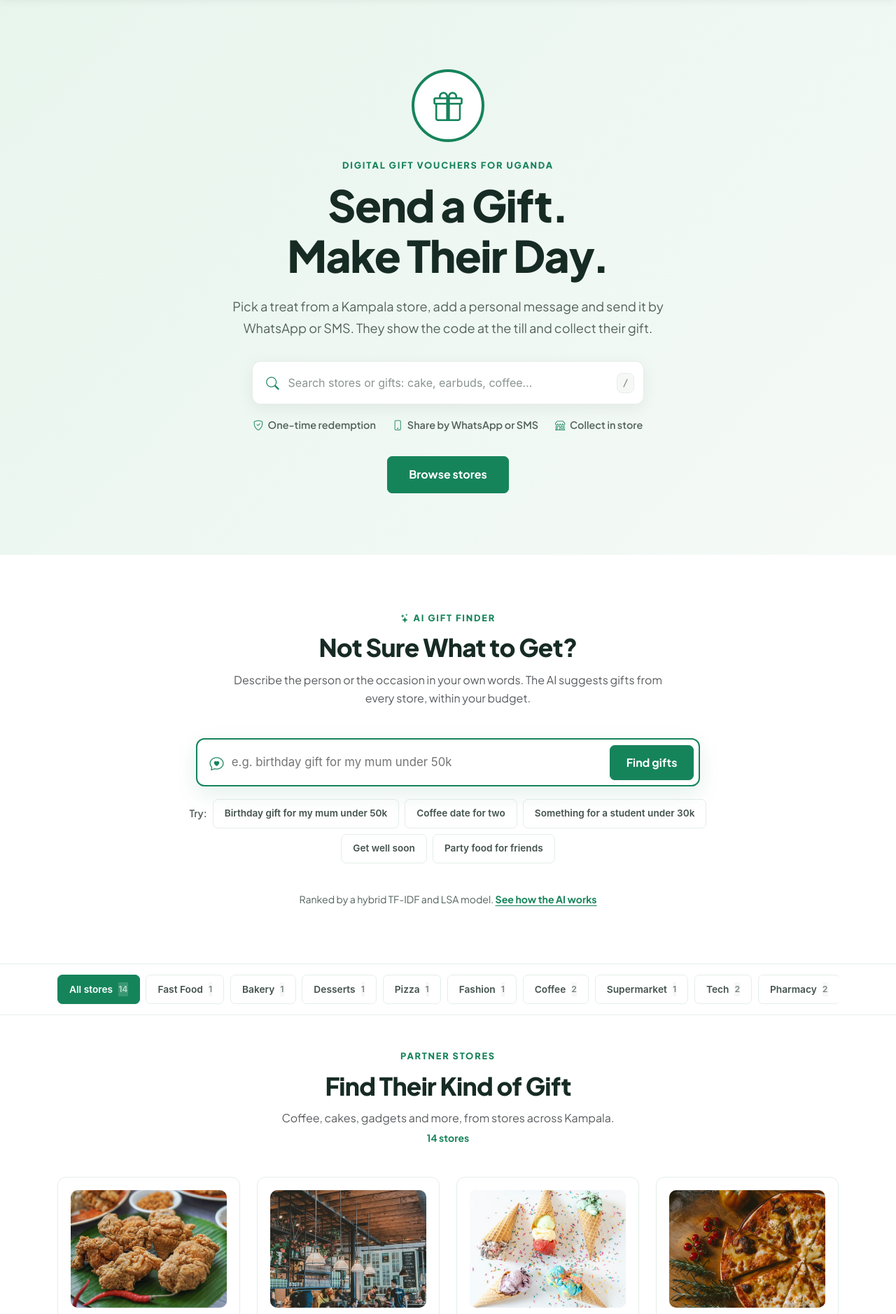
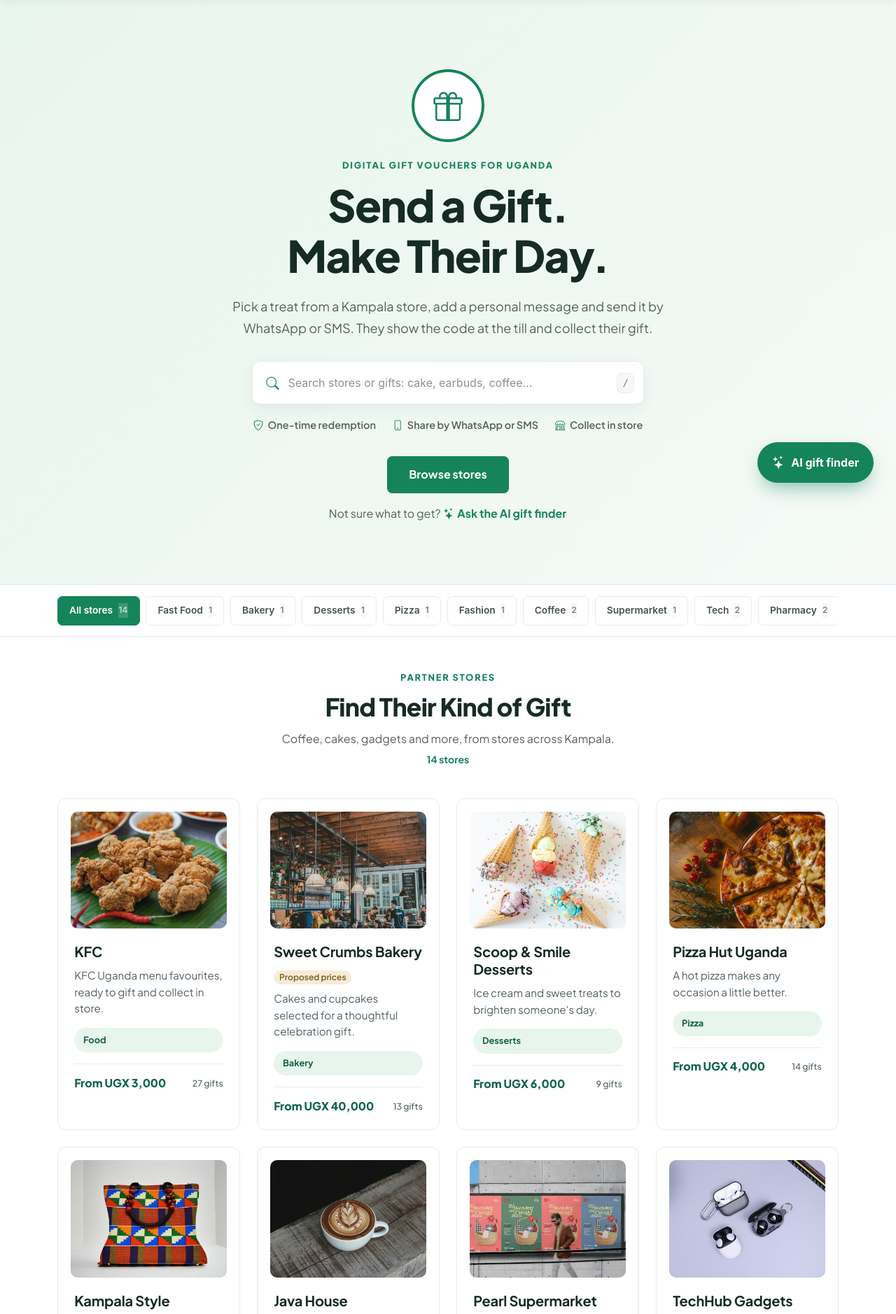
Before and after one commit to keepdaping/smart-gifting, a Flask app: page / in a window 1280 px wide. Shown: the part 78-1956 px from the top of the page at 70% size. Run offline with Flask 3, Linux system fonts and the light colour scheme; data comes from the database, SQL or seed files in the repository; some libraries are stand-ins or nearby versions.

Commit message:
Make the AI gift finder a floating panel instead of a second search box
The homepage had two search boxes (store search and the AI gift finder),
which confused people. The gift finder is now a floating 'AI gift finder'
button on every shopper page that opens a side panel; the homepage keeps a
single store search plus a link that opens the panel. The cashier portal,
voucher and error pages do not show it. Also fixes dark text on dark
chips on hover.

Co-Authored-By: Claude Opus 5.5 <noreply@anthropic.com>
Claude-Session: https://claude.ai/code/session_01EAowH2wcDR9TXFJVaDJ3xk

```diff
--- a/static/css/app.css
+++ b/static/css/app.css
@@ -3587,3 +3587,61 @@ h1, h2, h3, h4, h5,
 .finder-card .menu-price {
     white-space: nowrap;
 }
+
+/* AI gift finder as a floating button + side panel ------------------- */
+.finder-fab {
+    position: fixed;
+    right: clamp(1rem, 3vw, 2rem);
+    bottom: clamp(1rem, 3vw, 2rem);
+    z-index: 1040;
+    display: inline-flex;
+    align-items: center;
+    gap: .55rem;
+    padding: .85rem 1.3rem;
+    color: #fff;
+    background: var(--sg-primary);
+    border: 0;
+    border-radius: 999px;
+    box-shadow: 0 12px 28px -8px rgb(18 128 92 / 55%);
+    font-weight: 700;
+    font-size: 1rem;
+    transition: transform .2s var(--sg-ease), background-color .2s var(--sg-ease);
+}
+
+.finder-fab:hover { background: var(--sg-primary-dark); transform: translateY(-2px); }
+.finder-fab:focus-visible { outline: 3px solid rgb(18 128 92 / 35%); outline-offset: 3px; }
+.finder-fab .bi { font-size: 1.15rem; }
+
+@media (max-width: 575.98px) {
+    .finder-fab { padding: .9rem; }
+    .finder-fab__text { display: none; }
+}
+
+.finder-panel { --bs-offcanvas-width: min(560px, 100vw); }
+.finder-panel .offcanvas-header { align-items: flex-start; border-bottom: 1px solid var(--sg-line); }
+.finder-panel .finder__form { max-width: none; }
+.finder-panel .finder__examples { justify-content: flex-start; margin-top: 1rem; }
+.finder-panel .finder__examples .chip { font-size: .85rem; }
+.finder-panel .finder__status { text-align: left; }
+.finder-panel #finderResults .col-6 { display: flex; }
+.finder-panel .finder-card { width: 100%; }
+.finder-panel .finder-card .product-card__desc { display: none; }
+.finder-panel .finder-card .product-card__title { font-size: 1rem; }
+.finder-panel .finder-card .product-card__foot { flex-direction: column; align-items: stretch; gap: .5rem; }
+.finder-panel .finder__about { text-align: left; margin-top: 1.25rem; }
+
+.hero__ai-hint { margin: 1rem 0 0; color: var(--sg-muted); }
+.hero__ai-hint .btn-link { font-weight: 700; color: var(--sg-primary); text-decoration: none; }
+.hero__ai-hint .btn-link:hover { text-decoration: underline; }
+
+/* Chip hover: keep text readable (an earlier layer set a dark background on hover) */
+.chip:hover:not(.is-active) {
+    color: var(--sg-ink);
+    background: var(--sg-soft);
+    border-color: #c9d7d1;
+}
+
+/* On phones the floating button is enough; the hero hint would sit under it */
+@media (max-width: 575.98px) {
+    .hero__ai-hint { display: none; }
+}
--- a/static/js/app.js
+++ b/static/js/app.js
@@ -412,7 +412,7 @@ document.addEventListener("DOMContentLoaded", () => {
     };
 
     const card = (rec) => {
-        const col = el("div", "col-12 col-sm-6 col-lg-3");
+        const col = el("div", "col-6");
         const article = el("article", "product-card finder-card");
         const media = el("div", "media-tile media-tile--menu");
         media.setAttribute("role", "img");
@@ -507,6 +507,13 @@ document.addEventListener("DOMContentLoaded", () => {
         event.preventDefault();
         run(input.value);
     });
+    const panel = document.getElementById("giftFinder");
+    if (panel && window.bootstrap) {
+        panel.addEventListener("shown.bs.offcanvas", () => input.focus());
+        if (window.location.hash === "#giftFinder") {
+            window.bootstrap.Offcanvas.getOrCreateInstance(panel).show();
+        }
+    }
     document.querySelectorAll("[data-finder-q]").forEach((chip) => {
         chip.addEventListener("click", () => {
             input.value = chip.dataset.finderQ;
--- /dev/null
+++ b/templates/_finder.html
@@ -0,0 +1,45 @@
+{# AI gift finder: a floating button on every shopper page that opens a side panel. #}
+<button type="button" class="finder-fab" data-bs-toggle="offcanvas" data-bs-target="#giftFinder"
+        aria-controls="giftFinder">
+    <i class="bi bi-stars" aria-hidden="true"></i>
+    <span class="finder-fab__text">AI gift finder</span>
+</button>
+
+<div class="offcanvas offcanvas-end finder-panel" tabindex="-1" id="giftFinder" aria-labelledby="finderHeading">
+    <div class="offcanvas-header">
+        <div>
+            <p class="sg-label mb-1"><i class="bi bi-stars me-1" aria-hidden="true"></i>AI gift finder</p>
+            <h2 class="h4 mb-0" id="finderHeading">Not sure what to get?</h2>
+        </div>
+        <button type="button" class="btn-close" data-bs-dismiss="offcanvas" aria-label="Close the gift finder"></button>
+    </div>
+    <div class="offcanvas-body">
+        <p class="text-muted small">Describe the person or the occasion in your own words. The AI suggests gifts from every store, within your budget.</p>
+
+        <form class="finder__form" id="finderForm" autocomplete="off" novalidate>
+            <label for="finderInput" class="visually-hidden">Describe who the gift is for</label>
+            <i class="bi bi-chat-heart finder__icon" aria-hidden="true"></i>
+            <input id="finderInput" type="text" class="finder__input" maxlength="200"
+                   placeholder="e.g. birthday gift for my mum under 50k" enterkeyhint="search">
+            <button class="btn btn-primary finder__go" type="submit">
+                <span class="finder__go-text">Find</span>
+                <span class="spinner-border spinner-border-sm" aria-hidden="true" hidden></span>
+            </button>
+        </form>
+
+        <div class="finder__examples" aria-label="Example requests">
+            <span>Try:</span>
+            <button type="button" class="chip" data-finder-q="birthday gift for my mum under 50k">Birthday gift for my mum under 50k</button>
+            <button type="button" class="chip" data-finder-q="coffee date for two">Coffee date for two</button>
+            <button type="button" class="chip" data-finder-q="something for a student under 30k">Something for a student under 30k</button>
+            <button type="button" class="chip" data-finder-q="get well soon">Get well soon</button>
+            <button type="button" class="chip" data-finder-q="party food for friends">Party food for friends</button>
+        </div>
+
+        <p class="finder__status" id="finderStatus" aria-live="polite"></p>
+        <div class="row g-3" id="finderResults"></div>
+        <p class="finder__about">
+            Ranked by a hybrid of TF-IDF and semantic matching. <a href="{{ url_for('how_ai_works') }}">See how the AI works</a>
+        </p>
+    </div>
+</div>
--- a/templates/ai.html
+++ b/templates/ai.html
@@ -111,7 +111,7 @@
     {% endif %}
 
     <p class="text-center mt-4 mb-0">
-        <a class="btn btn-primary" href="{{ url_for('index') }}#giftFinder"><i class="bi bi-stars me-1" aria-hidden="true"></i> Try the Gift finder</a>
+        <button type="button" class="btn btn-primary" data-bs-toggle="offcanvas" data-bs-target="#giftFinder"><i class="bi bi-stars me-1" aria-hidden="true"></i> Try the gift finder</button>
     </p>
 </section>
 
--- a/templates/base.html
+++ b/templates/base.html
@@ -77,6 +77,8 @@
         {% block content %}{% endblock %}
     </main>
 
+    {% block gift_finder %}{% include "_finder.html" %}{% endblock %}
+
     <footer class="sg-footer">
         <div class="container sg-footer__inner">
             <a href="{{ url_for('index') }}" class="sg-footer__logo" aria-label="Smart Gifting home">Smart<span>Gifting</span></a>
--- a/templates/error.html
+++ b/templates/error.html
@@ -1,4 +1,5 @@
 {% extends "base.html" %}
+{% block gift_finder %}{% endblock %}
 {% block title %}{{ title }}{% endblock %}
 
 {% block content %}
--- a/templates/index.html
+++ b/templates/index.html
@@ -28,42 +28,7 @@
         </div>
 
         <a href="#storeGrid" class="btn btn-primary btn-lg hero__cta">Browse stores</a>
-    </div>
-</section>
-
-<section class="finder" id="giftFinder" aria-labelledby="finderHeading">
-    <div class="container">
-        <div class="section-heading section-heading--center">
-            <p class="sg-label"><i class="bi bi-stars me-1" aria-hidden="true"></i>AI gift finder</p>
-            <h2 class="h2" id="finderHeading">Not Sure What to Get?</h2>
-            <p class="text-muted mb-0">Describe the person or the occasion in your own words. The AI suggests gifts from every store, within your budget.</p>
-        </div>
-
-        <form class="finder__form" id="finderForm" autocomplete="off" novalidate>
-            <label for="finderInput" class="visually-hidden">Describe who the gift is for</label>
-            <i class="bi bi-chat-heart finder__icon" aria-hidden="true"></i>
-            <input id="finderInput" type="text" class="finder__input" maxlength="200"
-                   placeholder="e.g. birthday gift for my mum under 50k" enterkeyhint="search">
-            <button class="btn btn-primary finder__go" type="submit">
-                <span class="finder__go-text">Find gifts</span>
-                <span class="spinner-border spinner-border-sm" aria-hidden="true" hidden></span>
-            </button>
-        </form>
-
-        <div class="finder__examples" aria-label="Example requests">
-            <span>Try:</span>
-            <button type="button" class="chip" data-finder-q="birthday gift for my mum under 50k">Birthday gift for my mum under 50k</button>
-            <button type="button" class="chip" data-finder-q="coffee date for two">Coffee date for two</button>
-            <button type="button" class="chip" data-finder-q="something for a student under 30k">Something for a student under 30k</button>
-            <button type="button" class="chip" data-finder-q="get well soon">Get well soon</button>
-            <button type="button" class="chip" data-finder-q="party food for friends">Party food for friends</button>
-        </div>
-
-        <p class="finder__status" id="finderStatus" aria-live="polite"></p>
-        <div class="row g-3 g-lg-4" id="finderResults"></div>
-        <p class="finder__about">
-            Ranked by a hybrid TF-IDF and LSA model. <a href="{{ url_for('how_ai_works') }}">See how the AI works</a>
-        </p>
+        <p class="hero__ai-hint">Not sure what to get? <button type="button" class="btn btn-link p-0 align-baseline" data-bs-toggle="offcanvas" data-bs-target="#giftFinder"><i class="bi bi-stars me-1" aria-hidden="true"></i>Ask the AI gift finder</button></p>
     </div>
 </section>
 
--- a/templates/verify.html
+++ b/templates/verify.html
@@ -1,4 +1,5 @@
 {% extends "base.html" %}
+{% block gift_finder %}{% endblock %}
 {% from "_macros.html" import media %}
 {% block title %}Cashier portal{% endblock %}
 
--- a/templates/voucher.html
+++ b/templates/voucher.html
@@ -1,4 +1,5 @@
 {% extends "base.html" %}
+{% block gift_finder %}{% endblock %}
 {% block title %}Voucher {{ voucher.voucher_code }}{% endblock %}
 
 {% block content %}
```
Also changed, not shown: tests/test_ai_pages.py (+12 -1 lines).
